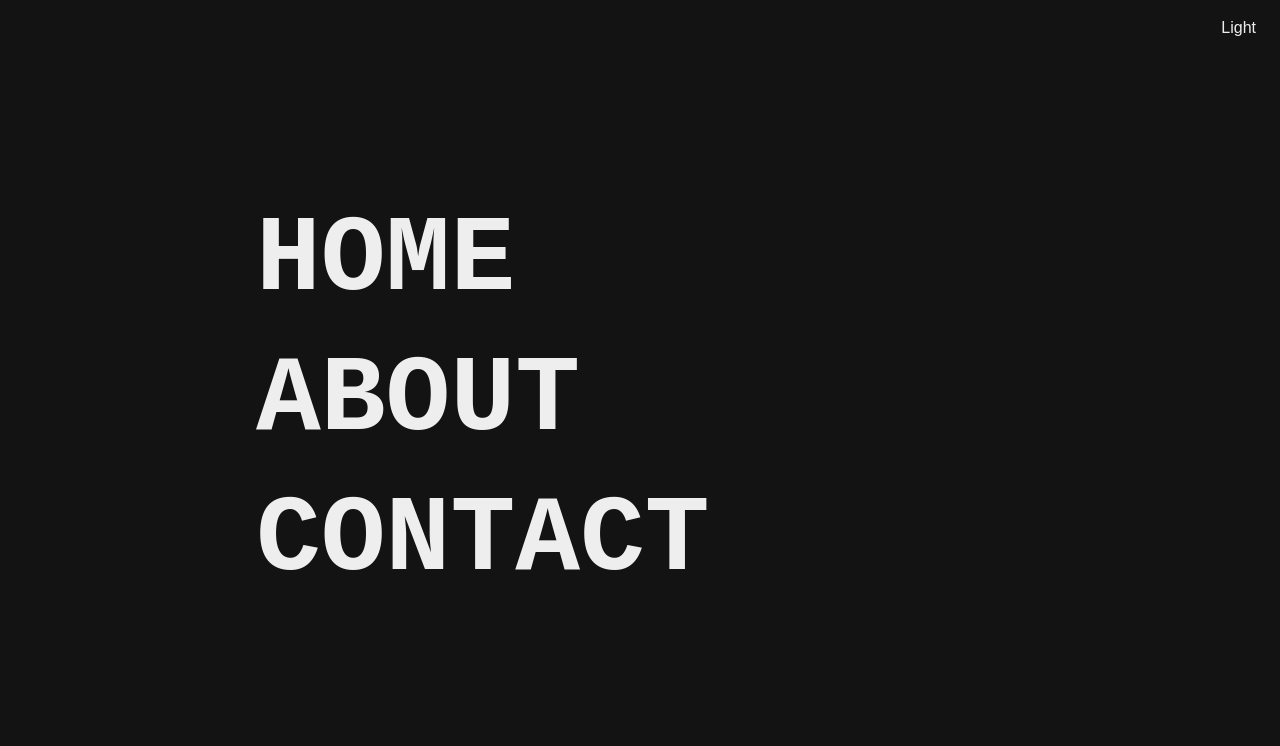
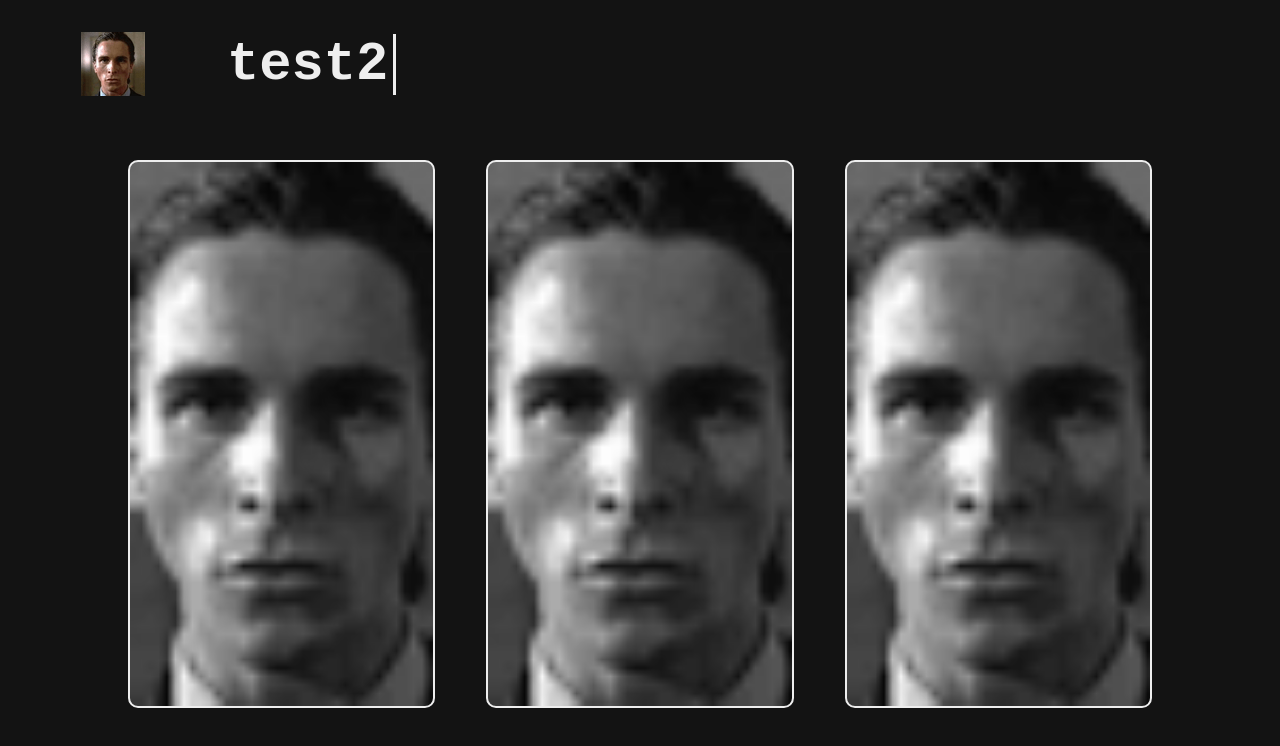
Before and after one commit to BatSmacker84/Website, a plain HTML site: page index.html in a window 1280 px wide. Drawn offline with Linux system fonts and the light colour scheme.

Commit message:
Updated Website

```diff
--- a/app.js
+++ b/app.js
@@ -1,41 +1,59 @@
 'use strict';
 
-const switcher = document.getElementById('theme-toggle');
+let TxtRotate = function(el, toRotate, period) {
+    this.toRotate = toRotate;
+    this.el = el;
+    this.loopNum = 0;
+    this.period = parseInt(period, 10) || 2000;
+    this.txt = '';
+    this.tick();
+    this.isDeleting = false;
+};
 
-switcher.addEventListener('click', function() {
-    document.body.classList.toggle('dark-theme')
-    document.body.classList.toggle('light-theme')
+TxtRotate.prototype.tick = function() {
+        let i = this.loopNum % this.toRotate.length;
+        let fullTxt = this.toRotate[i];
 
-    const className = document.body.className;
-    if (className == "light-theme") {
-        this.textContent = "Dark";
+    if (this.isDeleting) {
+        this.txt = fullTxt.substring(0, this.txt.length - 1);
     }
     else {
-        this.textContent = "Light";
+        this.txt = fullTxt.substring(0, this.txt.length + 1);
     }
-});
 
-const menu = document.getElementById('menu');
-const menuItems = document.getElementsByClassName('menu-item');
+    this.el.innerHTML = '<span class="wrap">'+this.txt+'</span>';
 
-const letters = "ABCDEFGHIJKLMNOPQRSTUVWXYZ";
+    let that = this;
+    let delta = 200 - Math.random() * 100;
 
-// Create event listener for onmouseover for menu-item class
-// When onmouseover, set all the text of the menu-item to random letters
-Array.from(menuItems).forEach((item) => {
-    item.addEventListener('mouseover', () => {
-        let iterations = 0;
-        const interval = setInterval(() => {
-            item.textContent = item.textContent.split('')
-            .map((letter, index) => {
-                if (index < iterations) {
-                    return item.dataset.value[index];
-                }
-                return letters[Math.floor(Math.random() * 26)]
-            })
-            .join('');
-            if (iterations >= item.dataset.value.length) clearInterval(interval);
-            iterations += 1 / 3;
-        }, 30);
-    });
-});
+    if (this.isDeleting) { delta /= 2; }
+
+    if (!this.isDeleting && this.txt === fullTxt) {
+        delta = this.period;
+        this.isDeleting = true;
+    }
+    else if (this.isDeleting && this.txt === '') {
+        this.isDeleting = false;
+        this.loopNum++;
+        delta = 500;
+    }
+
+    setTimeout(function() {
+        that.tick();
+    }, delta);
+};
+
+window.onload = function() {
+    let elements = document.getElementsByClassName('helloworld-title');
+    for (const element of elements) {
+        let toRotate = element.getAttribute('data-rotate');
+        let period = element.getAttribute('data-period');
+        if (toRotate) {
+            new TxtRotate(element, JSON.parse(toRotate), period);
+        }
+    }
+    // INJECT CSS
+    let css = document.createElement("style");
+    css.innerHTML = "#helloworld-title > .wrap { border-right: 0.08em solid #666 }";
+    document.body.appendChild(css);
+};
--- a/index.html
+++ b/index.html
@@ -9,14 +9,19 @@
     <link rel="stylesheet" href="main.css">
 </head>
 <body class="dark-theme">
-<div>
-    <button id="theme-toggle">Light</button>
+<div id="helloworld">
+    <div id="helloworld-image">
+        <img src="baitman.png" alt="baitman">
+    </div>
+    <div id="helloworld-text">
+        <span class="helloworld-title" data-period="3000" data-rotate='[ "test1", "test2", "test3 "]'></span>
+    </div>
 </div>
 <div id="menu">
     <div id="menu-items">
-        <a data-value="HOME" href="/" class="menu-item">HOME</a>
-        <a data-value="ABOUT" href="/" class="menu-item">ABOUT</a>
-        <a data-value="CONTACT" href="/" class="menu-item">CONTACT</a>
+        <a id="about" class="menu-item" href="/"></a>
+        <a id="projects" class="menu-item" href="/"></a>
+        <a id="contacts" class="menu-item" href="/"></a>
     </div>
 </div>
     <script src="app.js"></script>
--- a/main.css
+++ b/main.css
@@ -3,72 +3,142 @@
     --dark: #131313;
 }
 
-html {
-    font-size: 18px;
-}
-
 body {
+    background: var(--bg);
     color: var(--text);
-    background: var(--bg);
     margin: 0;
 }
 
 .light-theme {
-    --head: #eeeeee98;
     --bg: var(--light);
     --text: var(--dark);
 }
 .dark-theme {
-    --head: #131313c9;
     --bg: var(--dark);
     --text: var(--light);
 }
 
-#theme-toggle {
-    width: 64;
-    height: 64;
-    font-size: 16px;
+#helloworld {
+    width: 100%;
+    height: 128px;
+    padding-bottom: 32px;
+    display: flex;
+    justify-content: left;
+    align-items: center;
+}
 
-    position: fixed;
-    top: 1rem;
-    right: 1rem;
+#helloworld-image {
+    width: 128px;
+    height: 128px;
+    margin-left: 5%;
+    display: flex;
+    justify-content: center;
+    align-items: center;
+}
 
-    color: var(--text);
-    border: none;
-    background: none;
+#helloworld-text {
+    width: 100%;
+    height: 100%;
+    padding: 0 5%;
+    display: flex;
+    align-items: center;
+    justify-content: flex-start;
+}
+
+.helloworld-title {
+    font-size: clamp(1rem, 4.2vw, 10rem);
+    font-family: 'Space Mono', monospace;
+    font-weight: 600;
+    margin: 0;
+    text-align: center;
+}
+
+.helloworld-title::after {
+    content: '';
+    width: 1px;
+    border-right: 3px solid var(--text);
+    height: 100%;
+    margin-left: 5px;
+    animation: blink 1s infinite;
+    -webkit-animation: blink;
+}
+
+@keyframes blink {
+    0% {
+        opacity: 0;
+    }
+    50% {
+        opacity: 1;
+    }
+    100% {
+        opacity: 0;
+    }
 }
 
 #menu {
-    height: 100vh;
-    display: flex;
-    align-items: center;
+    width: 100%;
+    height: calc(100vh - 160px);
+    margin: 0;
+    padding: 0;
 }
 
 #menu-items {
-    margin-left: clamp(4rem, 20vw, 48rem);
-}
-
-#menu-items:hover > .menu-item {
-    opacity: 0.3;
-}
-
-#menu-items:hover > .menu-item:hover {
-    opacity: 1;
+    width: 80%;
+    height: 85%;
+    margin: 0 10%;
+    display: flex;
+    justify-content: center;
+    align-content: flex-start;
+    gap: 5%;
 }
 
 .menu-item {
-    color: var(--text);
-    font-size: clamp(3rem, 15vw, 6rem);
+    height: 100%;
+    cursor: pointer;
+
+    font-size: 2rem;
     font-weight: 600;
-    font-family: "Space Mono", monospace;
+    text-decoration: none;
 
-    display: block;
-    text-decoration: none;
-    padding: clamp(0.5rem, 0.5vw, 1rem) 0rem;
+    border: var(--text);
+    border-radius: 10px;
+    border-style: solid;
+    border-width: 2px;
 
-    transition: opacity 0.3s ease;
-    -webkit-transition: opacity 0.3s ease;
-    -moz-transition: opacity 0.3s ease;
-    -ms-transition: opacity 0.3s ease;
-    -o-transition: opacity 0.3s ease;
+    background-size: cover;
+    background-position: center;
+
+    flex-grow: 1;
+
+    transition: all 0.3s ease-in-out;
+    -webkit-transition: all 0.3s ease-in-out;
+    -moz-transition: all 0.3s ease-in-out;
+    -ms-transition: all 0.3s ease-in-out;
+    -o-transition: all 0.3s ease-in-out;
+
+    filter: grayscale(100%);
+    -webkit-filter: grayscale(100%);
 }
+
+.menu-item:hover {
+    transform: scale(1.03);
+    -webkit-transform: scale(1.03);
+    -moz-transform: scale(1.03);
+    -ms-transform: scale(1.03);
+    -o-transform: scale(1.03);
+
+    filter: grayscale(0%);
+    -webkit-filter: grayscale(0%);
+}
+
+#about {
+    background-image: url(/baitman.png);
+}
+
+#projects {
+    background-image: url(/baitman.png);
+}
+
+#contacts {
+    background-image: url(/baitman.png);
+}
```
Also changed, not shown: 1 other file.
